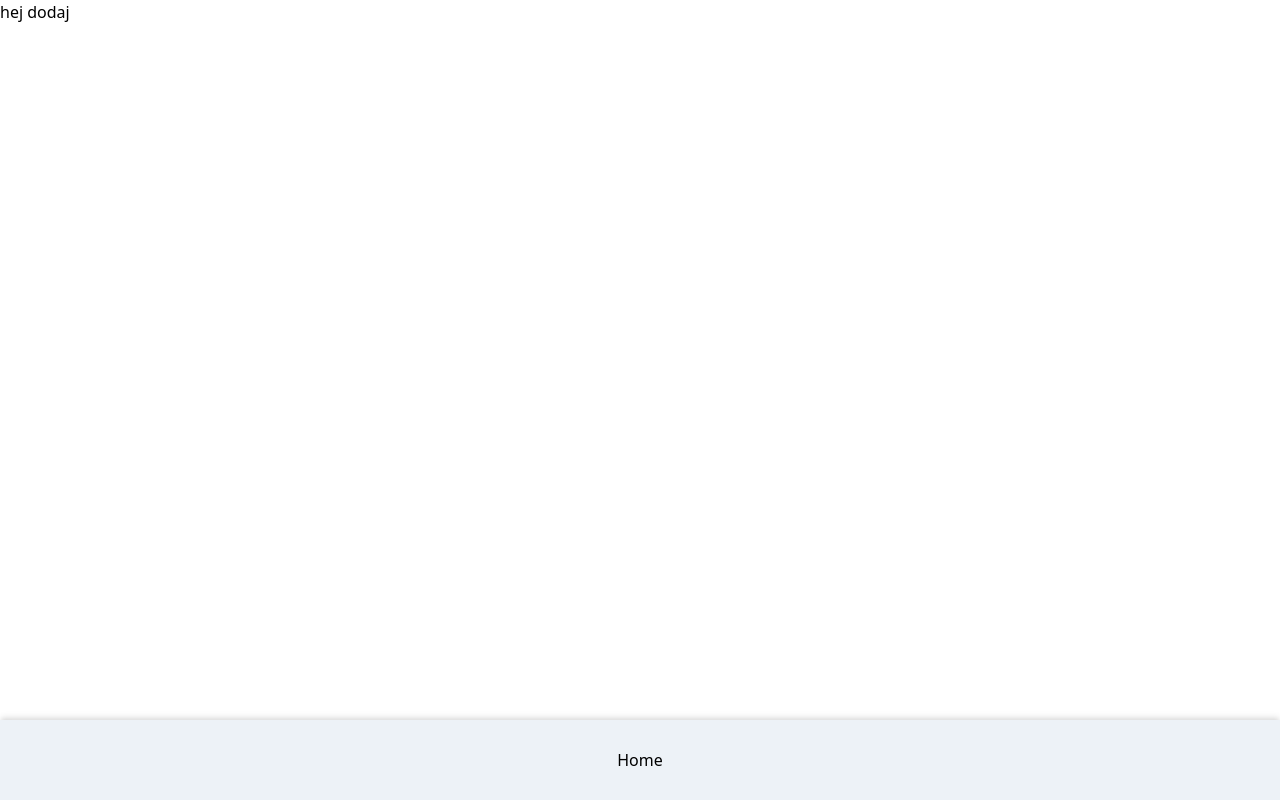
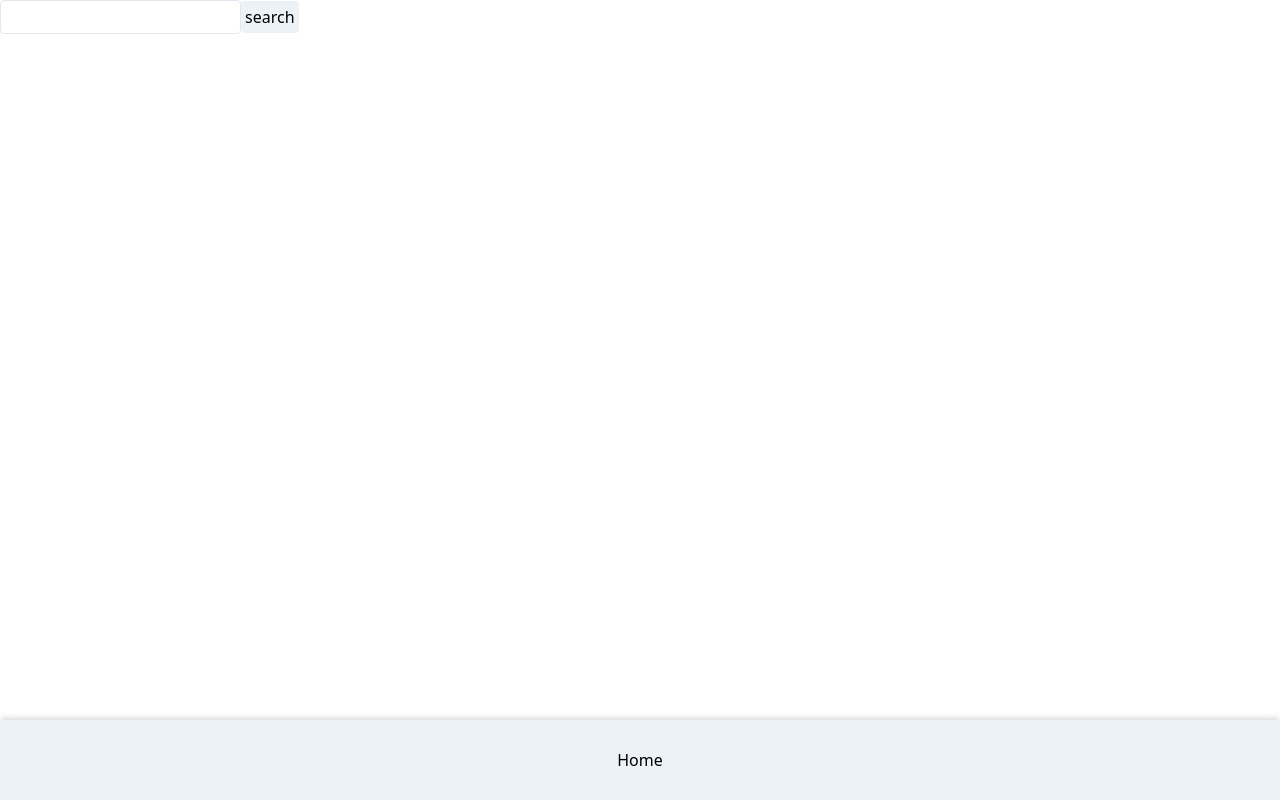
Before and after one commit to qxtno/wellington-weather, a React (Create React App) app: page /add-location in a window 1280 px wide. Built offline with nearby package versions, Linux system fonts and the light colour scheme.

Commit message:
api test

```diff
--- a/src/components/AddLocation.tsx
+++ b/src/components/AddLocation.tsx
@@ -1,5 +1,48 @@
-import React from 'react';
+import React, { useState } from 'react';
+import { API_KEY } from '../types';
 
 export const AddLocation: React.FC = () => {
-  return <div>hej dodaj</div>;
+  const [search, setSearch] = useState('');
+
+  async function onSearch() {
+    console.warn('searching for...', search);
+
+    try {
+      //https://openweathermap.org/data/2.5/find?callback=jQuery19107896401557608224_1577543304238&q=rome&type=like&sort=population&cnt=30&appid=b6907d289e10d714a6e88b30761fae22&_=1577543304240
+
+      const response = await fetch(
+        'https://api.openweathermap.org/data/2.5/find?q=' +
+          search +
+          '&APPID=' +
+          API_KEY
+      );
+      const json = await response.json();
+      console.log('json', json);
+    } catch (error) {
+      console.warn('error: \n\n', error);
+    }
+  }
+
+  function render() {
+    return (
+      <div>
+        <input
+          className="border rounded p-1"
+          value={search}
+          onChange={e => setSearch(e.target.value)}
+          onKeyDown={e => {
+            e.key === 'Enter' ? onSearch() : void 0;
+          }}
+        />
+        <button
+          className="rounded bg-gray-200 p-1 hover:bg-gray-300"
+          onClick={onSearch}
+        >
+          search
+        </button>
+      </div>
+    );
+  }
+
+  return render();
 };
```
